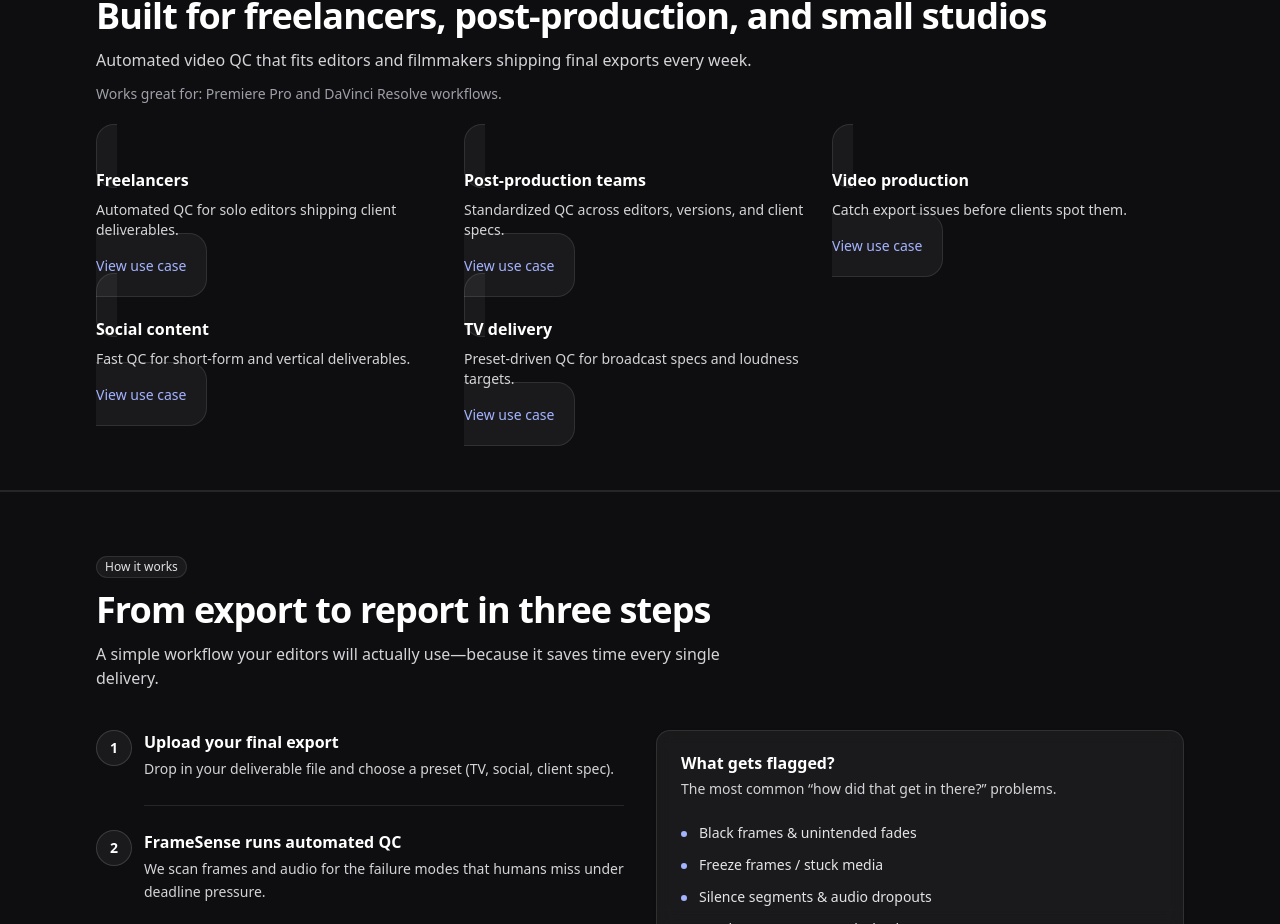
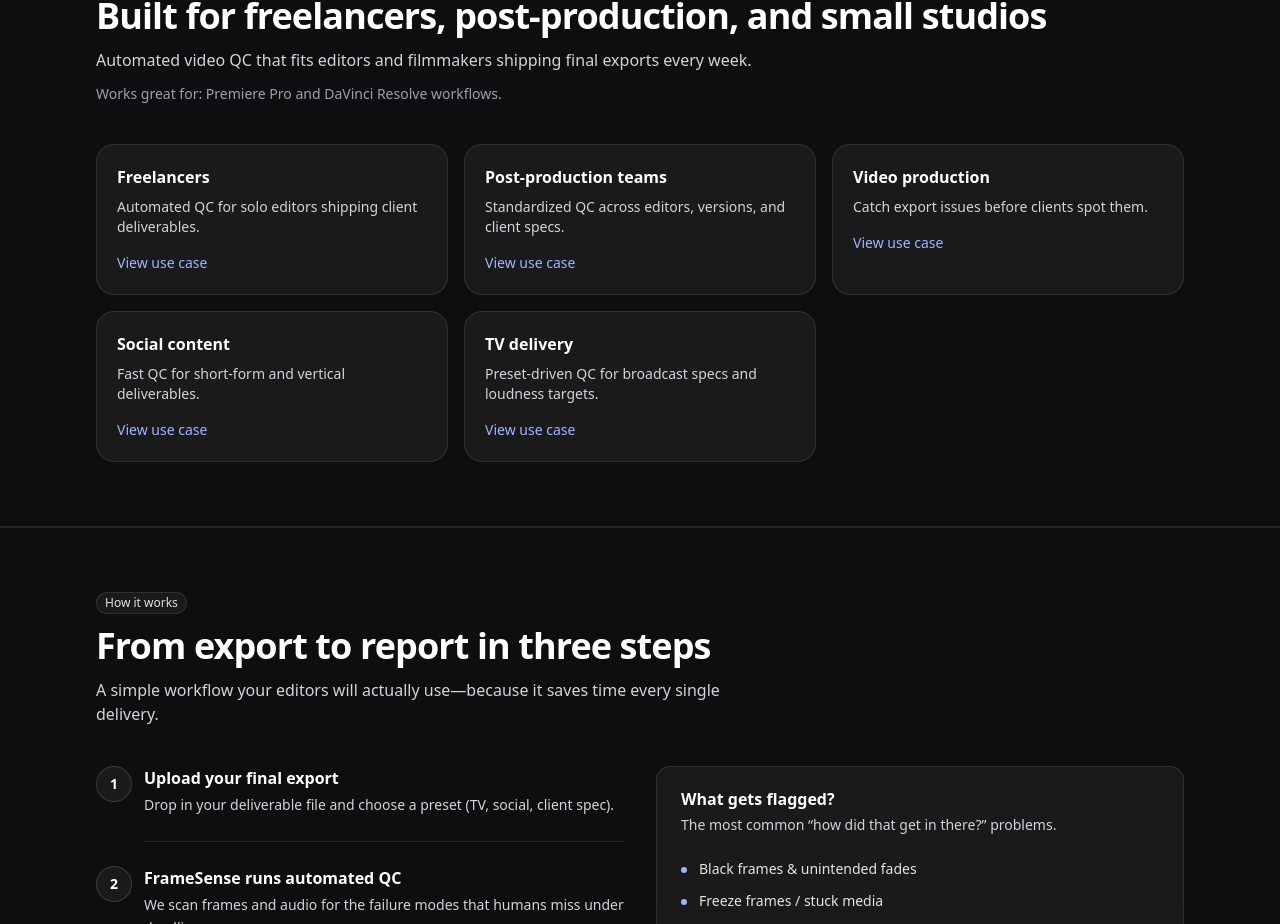
Before and after one commit to At4lian/framesense-landingpage, a Next.js app: page / in a window 1280 px wide. Shown: the part 1737-2661 px from the top of the page. Built offline with nearby package versions, Linux system fonts and the light colour scheme; no server answers.

Commit message:
seo v1.0

```diff
--- a/app/page.tsx
+++ b/app/page.tsx
@@ -275,7 +275,7 @@ function UseCaseCard({
   return (
     <a
       href={href}
-      className="group rounded-2xl border border-white/10 bg-white/5 p-5 transition hover:border-white/20 hover:bg-white/[0.07]"
+      className="group block h-full rounded-2xl border border-white/10 bg-white/5 p-5 transition hover:border-white/20 hover:bg-white/[0.07]"
     >
       <h3 className="text-base font-semibold text-white">{title}</h3>
       <p className="mt-2 text-sm text-zinc-300">{description}</p>
--- a/app/use-cases/page.tsx
+++ b/app/use-cases/page.tsx
@@ -34,13 +34,13 @@ export default function Page() {
             <a
               key={slug}
               href={`/use-cases/${slug}`}
-              className="group rounded-2xl border border-white/10 bg-white/5 p-5 transition hover:border-white/20 hover:bg-white/[0.07]"
+              className="group block rounded-2xl border border-white/10 bg-white/5 p-5 transition hover:border-white/20 hover:bg-white/[0.07]"
             >
               <h3 className="text-lg font-semibold text-white">{page.title}</h3>
               <p className="mt-2 text-sm text-zinc-300">{page.description}</p>
-              <span className="mt-4 inline-flex text-sm text-indigo-300 group-hover:text-indigo-200">
+              <div className="mt-4 text-sm text-indigo-300 group-hover:text-indigo-200">
                 View use case
-              </span>
+              </div>
             </a>
           ))}
         </div>
```
